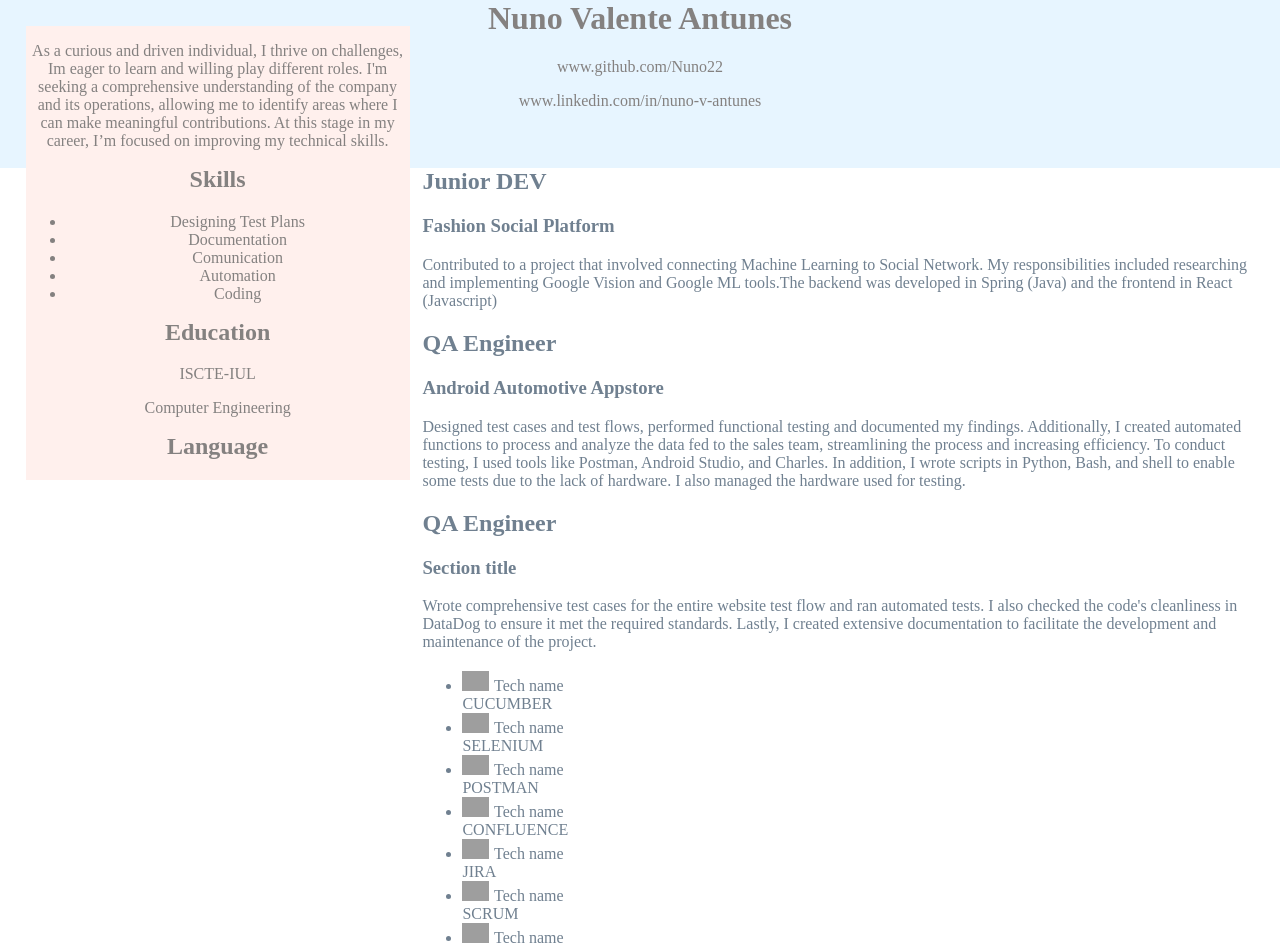
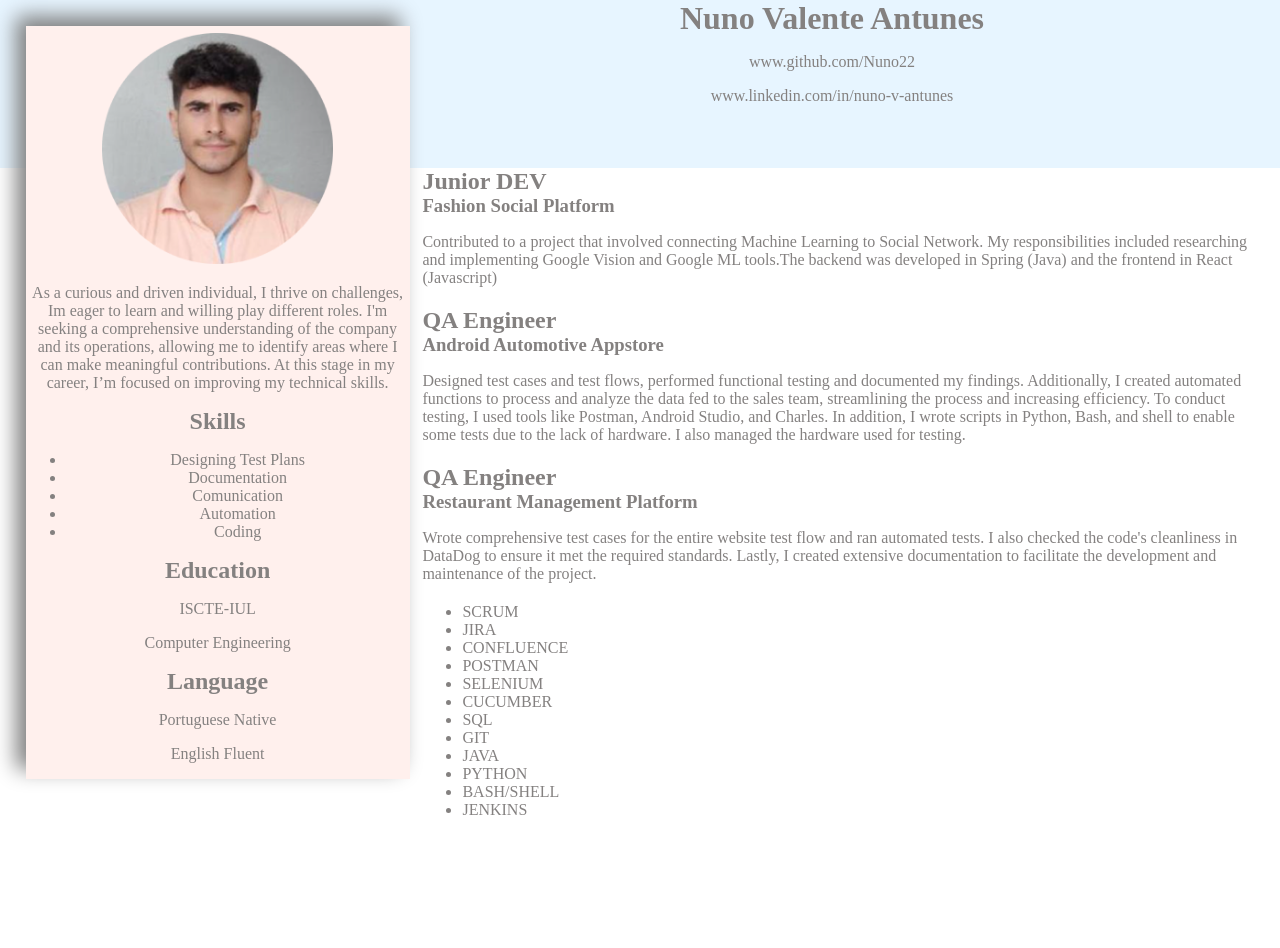
Before and after one commit to Nuno22/Nuno22.github.io, a React (Create React App) app in the folder my-app/: page / in a window 1280 px wide. Shown: the top 948 px of the page. After the commit the page ends 842 px from the top, so only its background shows below. Built offline with nearby package versions, Linux system fonts and the light colour scheme; grey boxes are pictures that could not be loaded.

Commit message:
Added my picture

```diff
--- a/my-app/src/App.css
+++ b/my-app/src/App.css
@@ -4,7 +4,12 @@ body {
 }
 
 h1, h2, h3, h4, h5, h6 {
-  margin-top: 0;
+  margin: 0;
+}
+
+img{
+  width: 60%;
+  margin-top: 2%;
 }
 
 .App {
@@ -16,6 +21,7 @@ h1, h2, h3, h4, h5, h6 {
   height: calc(842px / 5); /* Height of 1/5 of an A4 page */
   text-align: center;
   background-color: #e7f5ff;
+  padding-left: 30%;
 }
 
 .main {
@@ -31,13 +37,13 @@ h1, h2, h3, h4, h5, h6 {
   top: 0;
   left: 0;
   background-color: #fff0ed;
+  box-shadow: -10px -10px 20px grey;
 }
 
 .right-side {
   width: 65%;
   margin-right: 2%;;
   margin-left: 2%;
-  color:slategray
 }
 
 .section {
--- a/my-app/src/App.js
+++ b/my-app/src/App.js
@@ -1,5 +1,5 @@
-import logo from './Nuno2.png';
 import './App.css';
+import picture from './Nuno.png';
 
 function App() {
   return (
@@ -25,38 +25,26 @@ function App() {
           </div>
           <div className="section">
             <h2>QA Engineer</h2>
-            <h3>Section title</h3>
+            <h3>Restaurant Management Platform</h3>
             <p>Wrote comprehensive test cases for the entire website test flow and ran automated tests. I also checked the code's cleanliness in DataDog to ensure it met the required standards. Lastly, I created extensive documentation to facilitate the development and maintenance of the project.</p>
           </div>
 
           <ul className="tech-list">
             <div>
-            <li><img src="tech-image.png" alt="Tech image" /><span>Tech name</span></li>
-            {"CUCUMBER"}
-            <li><img src="tech-image.png" alt="Tech image" /><span>Tech name</span></li>
-            {"SELENIUM"}
-            <li><img src="tech-image.png" alt="Tech image" /><span>Tech name</span></li>
-            {"POSTMAN"}
-            <li><img src="tech-image.png" alt="Tech image" /><span>Tech name</span></li>
-            {"CONFLUENCE"}
-            <li><img src="tech-image.png" alt="Tech image" /><span>Tech name</span></li>
-            {"JIRA"}
-            <li><img src="tech-image.png" alt="Tech image" /><span>Tech name</span></li>
-            {"SCRUM"}
+            <li>SCRUM</li>
+            <li>JIRA</li>
+            <li>CONFLUENCE</li>
+            <li>POSTMAN</li>
+            <li>SELENIUM</li>
+            <li>CUCUMBER</li>
             </div>
             <div>
-            <li><img src="tech-image.png" alt="Tech image" /><span>Tech name</span></li>
-            {"SQL"}
-            <li><img src="tech-image.png" alt="Tech image" /><span>Tech name</span></li>
-            {"GIT"}
-            <li><img src="tech-image.png" alt="Tech image" /><span>Tech name</span></li>
-            {"JAVA"}
-            <li><img src="tech-image.png" alt="Tech image" /><span>Tech name</span></li>
-            {"PYTHON"}
-            <li><img src="tech-image.png" alt="Tech image" /><span>Tech name</span></li>
-            {"BASH/SHELL"}
-            <li><img src="tech-image.png" alt="Tech image" /><span>Tech name</span></li>
-            {"JENKINS"}
+            <li>SQL</li>
+            <li>GIT</li>
+            <li>JAVA</li>
+            <li>PYTHON</li>
+            <li>BASH/SHELL</li>
+            <li>JENKINS</li>
             </div>
           </ul>
         </div>
@@ -64,6 +52,9 @@ function App() {
 
 
       <div className="left-side">
+        <div>
+          <img src={picture} alt="my_picture"/>
+        </div>
         <div>
           <p>As a curious and driven individual, I thrive on challenges, Im eager to learn and willing play different roles. I'm seeking a comprehensive understanding of the company and its operations, allowing me to identify areas where I can make meaningful contributions. At this stage in my career, I’m focused on improving my technical skills.</p>
         </div>
@@ -82,6 +73,8 @@ function App() {
           <p>Computer Engineering</p>
 
           <h2>Language</h2>
+          <p>Portuguese Native</p>
+          <p>English Fluent</p>
         </div>
       </div>
     </div>
```
Also changed, not shown: my-app/src/Nuno.png (added).
